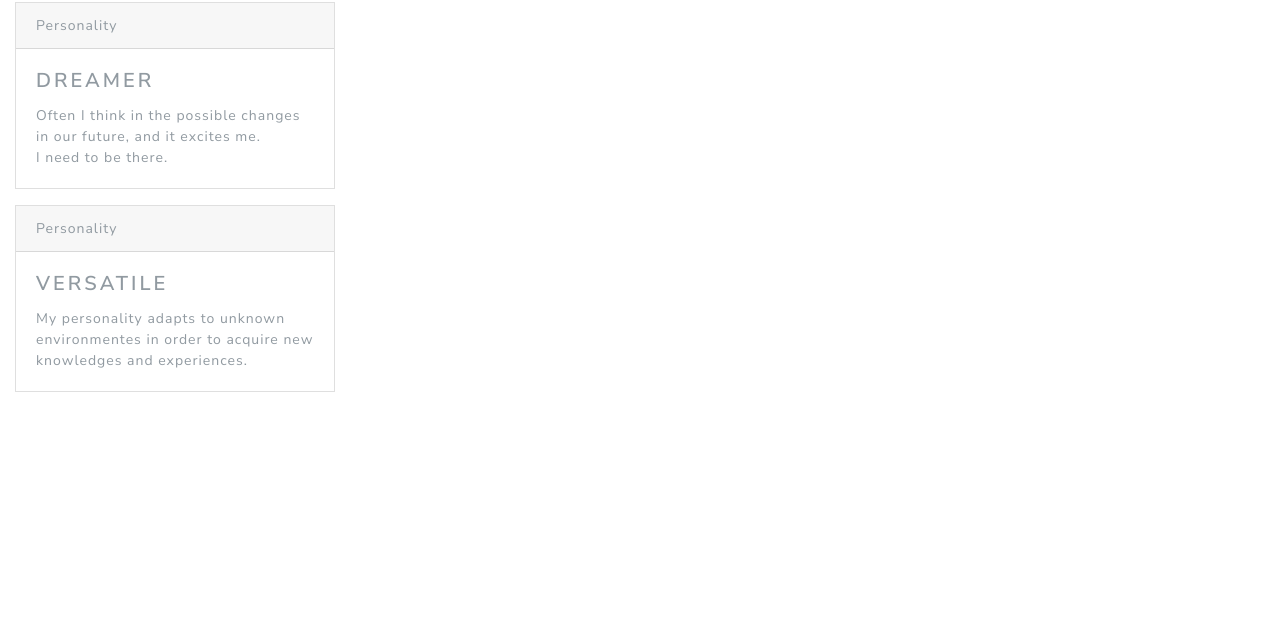
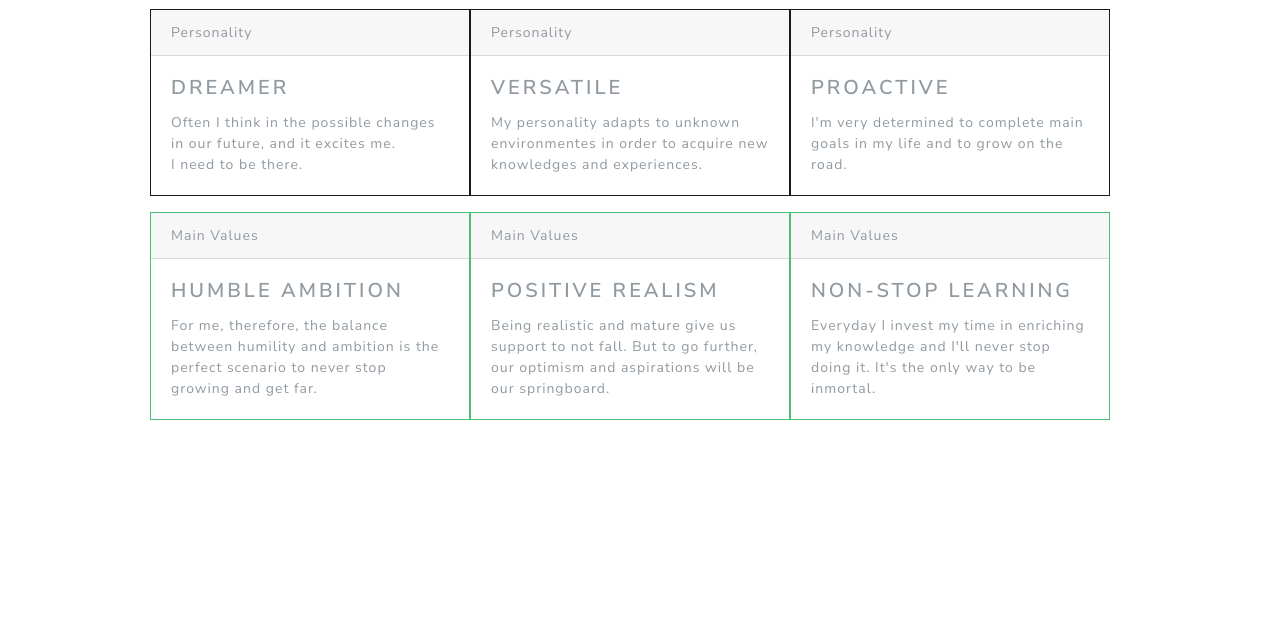
Before and after one commit to iskewedI/iskewedI.github.io, a plain HTML site: page about.html in a window 1280 px wide. Shown: the part 159-800 px from the top of the page. Drawn offline with Linux system fonts and the light colour scheme.

Commit message:
About Page
-Personality
-Main Values
-Main design

```diff
--- a/about.html
+++ b/about.html
@@ -23,7 +23,7 @@
                     <a class="nav-link" href="projects.html">Projects</a>
                 </li>
                 <li class="nav-item ">
-
+                    <a class="nav-link" href="about.html">About me</a>
                 </li>
             </ul>
             <form class="form-inline my-2 my-lg-0">
@@ -33,24 +33,52 @@
         </div>
     </nav>
 <body>
-
-    <div style="padding-left: 15px; padding-top: 15px">
+    <div style="padding-top: 15px">
         <h1 style="text-align: center">Key Notes</h1>
-            <p>
-            <div class="card bg-secondary mb-3" style="max-width: 20rem;">
+            <div class="container">
+                <div class="card border-primary mb-3" style="max-width: 20rem;">
                         <div class="card-header">Personality</div>
                         <div class="card-body">
                         <h4 class="card-title">DREAMER</h4>
                         <p class="card-text">Often I think in the possible changes in our future, and it excites me. <br />I need to be there.</p>
                         </div>
                 </div>
-            <div class="card bg-secondary mb-3" style="max-width: 20rem;">
+                <div class="card border-primary mb-3" style="max-width: 20rem;">
                     <div class="card-header">Personality</div>
                         <div class="card-body">
                         <h4 class="card-title">VERSATILE</h4>
                         <p class="card-text">My personality adapts to unknown environmentes in order to acquire new knowledges and experiences.</p>
                         </div>
                 </div>
+                <div class="card border-primary mb-3" style="max-width: 20rem;">
+                    <div class="card-header">Personality</div>
+                        <div class="card-body">
+                        <h4 class="card-title">PROACTIVE</h4>
+                        <p class="card-text">I'm very determined to complete main goals in my life and to grow on the road.</p>
+                        </div>
+                </div>
+                <div class="card border-success mb-3" style="max-width: 20rem;">
+                        <div class="card-header">Main Values</div>
+                            <div class="card-body">
+                            <h4 class="card-title">HUMBLE AMBITION</h4>
+                            <p class="card-text">For me, therefore, the balance between humility and ambition is the perfect scenario to never stop growing and get far.</p>
+                            </div>
+                </div>
+                <div class="card border-success mb-3" style="max-width: 20rem;">
+                        <div class="card-header">Main Values</div>
+                            <div class="card-body">
+                            <h4 class="card-title">POSITIVE REALISM</h4>
+                            <p class="card-text">Being realistic and mature give us support to not fall. But to go further, our optimism and aspirations will be our springboard.</p>
+                            </div>
+                </div>
+                <div class="card border-success mb-3" style="max-width: 20rem;">
+                        <div class="card-header">Main Values</div>
+                            <div class="card-body">
+                            <h4 class="card-title">NON-STOP LEARNING</h4>
+                            <p class="card-text">Everyday I invest my time in enriching my knowledge and I'll never stop doing it. It's the only way to be inmortal.</p>
+                            </div>
+                </div>
+            </div>
     </div>
 </body>
 </html>
```
Also changed, not shown: contact.html (+1 -1 lines), index.html (+1 -1 lines), projects.html (+1 -1 lines), css/bootstrap.css. Lines whose indentation alone changed are shown as unchanged.
